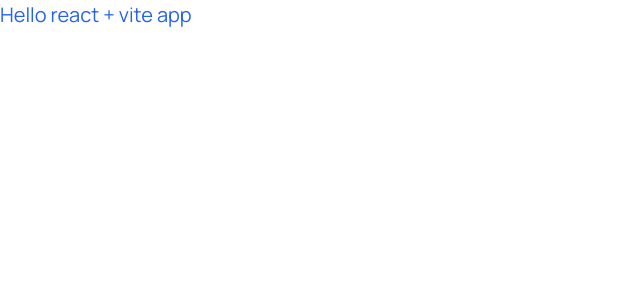
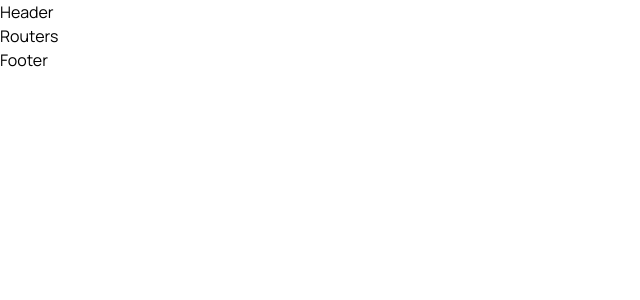
Before and after one commit to EncodeNeel/Medicare, a React (Vite) app in the folder frontend/: page /doctors/1 in a window 1280 px wide. Shown: the top 300 px of the page, without its empty margins (0-640 px from the left). Built offline with nearby package versions, Linux system fonts and the light colour scheme.

Commit message:
modified App.jsx and Layout.jsx file

```diff
--- a/frontend/src/App.jsx
+++ b/frontend/src/App.jsx
@@ -1,11 +1,8 @@
 import "./app.css";
+import { Layout } from "./layout/Layout";
 
 function App() {
-  return (
-    <>
-      <h1 className="text-[20px] text-blue-600">Hello react + vite app</h1>
-    </>
-  );
+  return <Layout />;
 }
 
 export default App;
--- a/frontend/src/layout/Layout.jsx
+++ b/frontend/src/layout/Layout.jsx
@@ -1,5 +1,17 @@
 import React from "react";
 
+import { Header } from "../components/Header/Header";
+import { Footer } from "../components/Footer/Footer";
+import { Routers } from "../routes/Routers";
+
 export const Layout = () => {
-  return <div>Layout</div>;
+  return (
+    <>
+      <Header />
+      <main>
+        <Routers />
+      </main>
+      <Footer />
+    </>
+  );
 };
```
